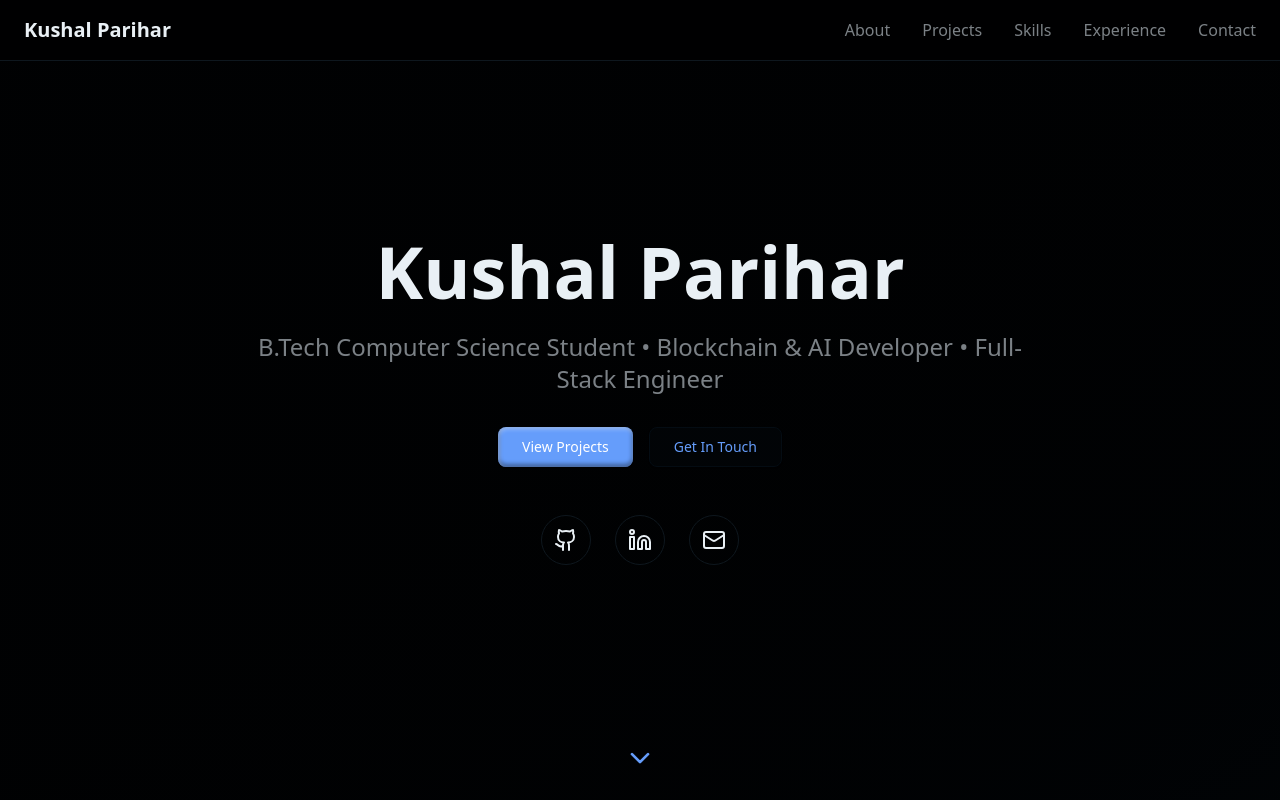
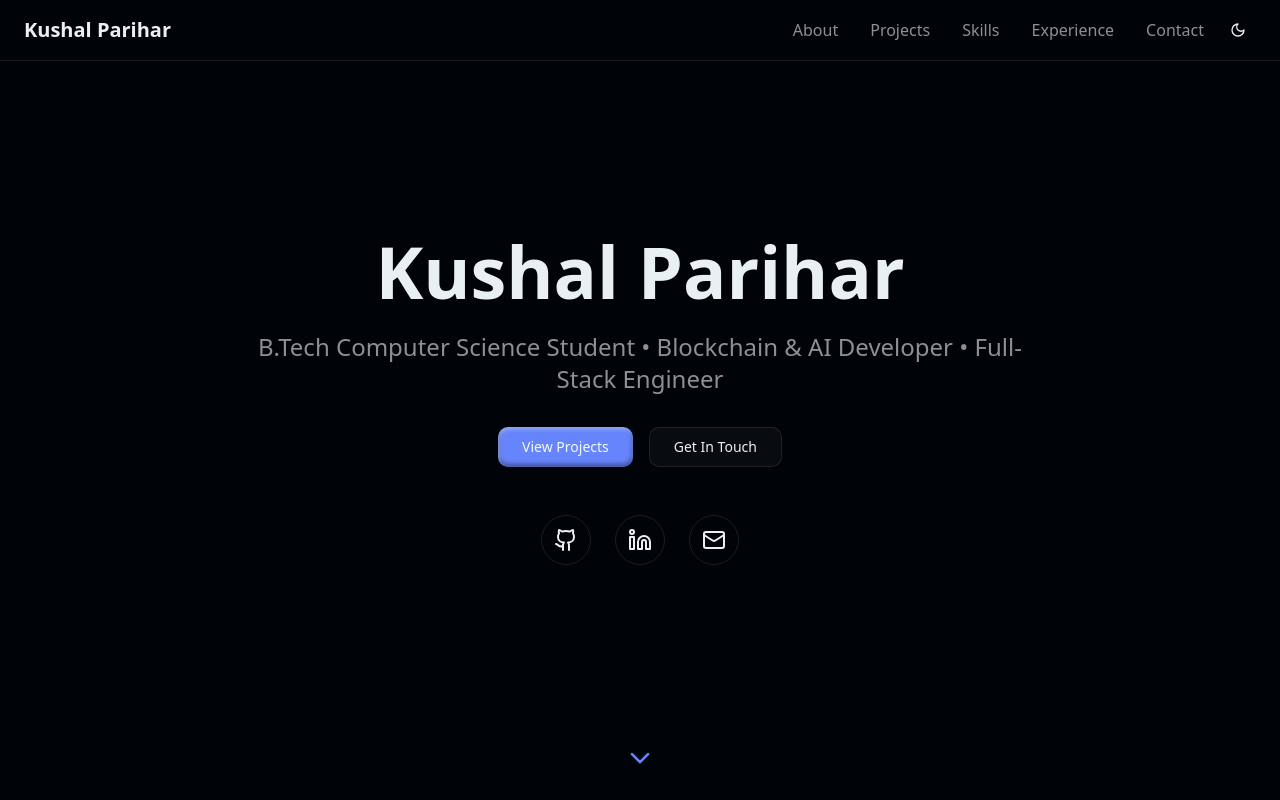
Before and after one commit to switch41/portfolio, a React (Vite) app: page / in a window 1280 px wide. Shown: the top 800 px of the page. Built offline with nearby package versions, Linux system fonts and the light colour scheme; no server answers; what @convex-dev/auth would draw is missing.

Commit message:
Update portfolio theme to Modern & Clean with dual mode, glassmorphism, and refined animations.

```diff
--- /dev/null
+++ b/src/components/theme-provider.tsx
@@ -0,0 +1,71 @@
+import { createContext, useContext, useEffect, useState } from "react"
+
+type ThemeProviderProps = {
+  children: React.ReactNode
+  defaultTheme?: "dark" | "light" | "system"
+  storageKey?: string
+}
+
+type ThemeProviderState = {
+  theme: "dark" | "light" | "system"
+  setTheme: (theme: "dark" | "light" | "system") => void
+}
+
+const initialState: ThemeProviderState = {
+  theme: "system",
+  setTheme: () => null,
+}
+
+const ThemeProviderContext = createContext<ThemeProviderState>(initialState)
+
+export function ThemeProvider({
+  children,
+  defaultTheme = "system",
+  storageKey = "vite-ui-theme",
+  ...props
+}: ThemeProviderProps) {
+  const [theme, setTheme] = useState<"dark" | "light" | "system">(
+    () => (localStorage.getItem(storageKey) as "dark" | "light" | "system") || defaultTheme
+  )
+
+  useEffect(() => {
+    const root = window.document.documentElement
+
+    root.classList.remove("light", "dark")
+
+    if (theme === "system") {
+      const systemTheme = window.matchMedia("(prefers-color-scheme: dark)")
+        .matches
+        ? "dark"
+        : "light"
+
+      root.classList.add(systemTheme)
+      return
+    }
+
+    root.classList.add(theme)
+  }, [theme])
+
+  const value = {
+    theme,
+    setTheme: (theme: "dark" | "light" | "system") => {
+      localStorage.setItem(storageKey, theme)
+      setTheme(theme)
+    },
+  }
+
+  return (
+    <ThemeProviderContext.Provider {...props} value={value}>
+      {children}
+    </ThemeProviderContext.Provider>
+  )
+}
+
+export const useTheme = () => {
+  const context = useContext(ThemeProviderContext)
+
+  if (context === undefined)
+    throw new Error("useTheme must be used within a ThemeProvider")
+
+  return context
+}
--- /dev/null
+++ b/src/components/theme-toggle.tsx
@@ -0,0 +1,20 @@
+import { Moon, Sun } from "lucide-react"
+
+import { Button } from "@/components/ui/button"
+import { useTheme } from "@/components/theme-provider"
+
+export function ThemeToggle() {
+  const { theme, setTheme } = useTheme()
+
+  return (
+    <Button
+      variant="ghost"
+      size="icon"
+      onClick={() => setTheme(theme === "light" ? "dark" : "light")}
+      aria-label="Toggle theme"
+    >
+      <Sun className="h-[1.2rem] w-[1.2rem] rotate-0 scale-100 transition-all dark:-rotate-90 dark:scale-0" />
+      <Moon className="absolute h-[1.2rem] w-[1.2rem] rotate-90 scale-0 transition-all dark:rotate-0 dark:scale-100" />
+    </Button>
+  )
+}
--- a/src/index.css
+++ b/src/index.css
@@ -42,40 +42,62 @@
   --color-sidebar-ring: var(--sidebar-ring);
 }
 
-/* Modern Professional Dark Theme */
+/* Modern & Clean Theme */
 :root {
-  --radius: 0.625rem;
-  --background: oklch(0.07 0.01 240);
-  --foreground: oklch(0.95 0.01 240);
-  --card: oklch(0.1 0.02 240);
+  --radius: 0.75rem;
+  --background: oklch(0.99 0.005 240); /* Almost white */
+  --foreground: oklch(0.15 0.02 240); /* Dark gray */
+
+  --card: oklch(1 1 1 / 0.5); /* Semi-transparent white for glass effect */
+  --card-foreground: oklch(0.15 0.02 240);
+
+  --popover: oklch(0.99 0.005 240);
+  --popover-foreground: oklch(0.15 0.02 240);
+
+  --primary: oklch(0.6 0.18 270); /* Professional Purple/Blue */
+  --primary-foreground: oklch(0.99 0.005 240);
+
+  --secondary: oklch(0.95 0.01 240); /* Light gray */
+  --secondary-foreground: oklch(0.2 0.02 240);
+
+  --muted: oklch(0.95 0.01 240);
+  --muted-foreground: oklch(0.45 0.02 240);
+
+  --accent: oklch(0.97 0.01 240);
+  --accent-foreground: oklch(0.2 0.02 240);
+
+  --destructive: oklch(0.6 0.2 25);
+  --border: oklch(0.15 0.02 240 / 0.1); /* Subtle border */
+  --input: oklch(0.15 0.02 240 / 0.1);
+  --ring: oklch(0.6 0.18 270);
+}
+
+.dark {
+  --background: oklch(0.1 0.02 240); /* Very dark gray */
+  --foreground: oklch(0.95 0.01 240); /* Light gray */
+
+  --card: oklch(0.18 0.02 240 / 0.5); /* Semi-transparent dark gray for glass effect */
   --card-foreground: oklch(0.95 0.01 240);
+
   --popover: oklch(0.1 0.02 240);
   --popover-foreground: oklch(0.95 0.01 240);
-  --primary: oklch(0.7 0.15 260);
-  --primary-foreground: oklch(1 0 0);
-  --secondary: oklch(0.15 0.02 240);
+
+  --primary: oklch(0.65 0.18 270); /* Slightly brighter primary for dark mode */
+  --primary-foreground: oklch(0.98 0.01 240);
+
+  --secondary: oklch(0.18 0.02 240); /* Lighter dark gray */
   --secondary-foreground: oklch(0.95 0.01 240);
-  --muted: oklch(0.15 0.02 240);
-  --muted-foreground: oklch(0.6 0.01 240);
-  --accent: oklch(0.75 0.1 150); /* A nice teal */
-  --accent-foreground: oklch(0.05 0.01 150);
-  --destructive: oklch(0.6 0.2 25); /* A less bright red */
-  --border: oklch(0.2 0.02 240);
-  --input: oklch(0.15 0.02 240);
-  --ring: oklch(0.7 0.15 260);
-  --chart-1: oklch(0.7 0.15 260);
-  --chart-2: oklch(0.75 0.1 150);
-  --chart-3: oklch(0.7 0.1 80);
-  --chart-4: oklch(0.7 0.1 40);
-  --chart-5: oklch(0.7 0.1 300);
-  --sidebar: oklch(0.1 0.02 240);
-  --sidebar-foreground: oklch(0.95 0.01 240);
-  --sidebar-primary: oklch(0.7 0.15 260);
-  --sidebar-primary-foreground: oklch(1 0 0);
-  --sidebar-accent: oklch(0.15 0.02 240);
-  --sidebar-accent-foreground: oklch(0.95 0.01 240);
-  --sidebar-border: oklch(0.2 0.02 240);
-  --sidebar-ring: oklch(0.7 0.15 260);
+
+  --muted: oklch(0.18 0.02 240);
+  --muted-foreground: oklch(0.65 0.01 240);
+
+  --accent: oklch(0.18 0.02 240);
+  --accent-foreground: oklch(0.95 0.01 240);
+
+  --destructive: oklch(0.6 0.2 25);
+  --border: oklch(0.95 0.01 240 / 0.1); /* Subtle light border */
+  --input: oklch(0.95 0.01 240 / 0.1);
+  --ring: oklch(0.65 0.18 270);
 }
 
 @layer base {
@@ -84,6 +106,8 @@
   }
   body {
     @apply bg-background text-foreground;
+    background-image: radial-gradient(circle at top left, oklch(from var(--primary) l c h / 5%), transparent 30%),
+                      radial-gradient(circle at bottom right, oklch(from var(--accent) l c h / 5%), transparent 40%);
     scroll-behavior: smooth;
   }
 
@@ -102,18 +126,17 @@
   }
 
   ::-webkit-scrollbar-thumb:hover {
-    background: oklch(0.65 0.15 260);
+    background: oklch(from var(--primary) l c h / 80%);
   }
 }
 
-/* Custom card style */
-.card-glow {
-  background: var(--card);
-  border: 1px solid var(--border);
+/* Custom glassmorphism card style */
+.glass-card {
+  @apply bg-card/60 backdrop-blur-lg border rounded-xl;
   transition: border-color 0.3s ease, box-shadow 0.3s ease;
 }
 
-.card-glow:hover {
-  border-color: var(--primary);
-  box-shadow: 0 0 15px oklch(from var(--primary) l a b / 25%);
+.glass-card:hover {
+  @apply border-primary/50;
+  box-shadow: 0 0 20px oklch(from var(--primary) l a b / 15%);
 }
--- a/src/main.tsx
+++ b/src/main.tsx
@@ -11,6 +11,7 @@ import "./index.css";
 import Dashboard from "./pages/Dashboard.tsx";
 import Landing from "./pages/Landing.tsx";
 import NotFound from "./pages/NotFound.tsx";
+import { ThemeProvider } from "./components/theme-provider";
 
 const convex = new ConvexReactClient(import.meta.env.VITE_CONVEX_URL as string);
 
@@ -42,18 +43,18 @@ createRoot(document.getElementById("root")!).render(
     <VlyToolbar />
     <InstrumentationProvider>
       <ConvexAuthProvider client={convex}>
-        <BrowserRouter>
-          <RouteSyncer />
-          <div className="dark">
+        <ThemeProvider defaultTheme="dark" storageKey="vite-ui-theme">
+          <BrowserRouter>
+            <RouteSyncer />
             <Routes>
               <Route path="*" element={<NotFound />} />
               <Route path="/" element={<Landing />} />
               <Route path="/auth" element={<Auth />} />
               <Route path="/dashboard" element={<Dashboard />} />
             </Routes>
-          </div>
-        </BrowserRouter>
-        <Toaster />
+          </BrowserRouter>
+          <Toaster />
+        </ThemeProvider>
       </ConvexAuthProvider>
     </InstrumentationProvider>
   </StrictMode>,
--- a/src/pages/Landing.tsx
+++ b/src/pages/Landing.tsx
@@ -17,6 +17,7 @@ import {
 } from "lucide-react";
 import { Button } from "@/components/ui/button";
 import { Badge } from "@/components/ui/badge";
+import { ThemeToggle } from "@/components/theme-toggle";
 
 const fadeInUp = {
   initial: { opacity: 0, y: 60 },
@@ -40,7 +41,6 @@ const projects = [
     tech: ["React", "Solidity", "Ethereum", "Web3.js", "MetaMask"],
     category: "Blockchain / Web",
     github: "#",
-    color: "green"
   },
   {
     title: "Redact Tool",
@@ -49,7 +49,6 @@ const projects = [
     tech: ["Python", "Flask", "NLP", "OpenCV", "Regex"],
     category: "AI / Privacy",
     github: "#",
-    color: "pink"
   },
   {
     title: "Switch Healthcare",
@@ -58,7 +57,6 @@ const projects = [
     tech: ["React", "Flask", "Python", "NLP"],
     category: "AI / Healthcare",
     github: "#",
-    color: "blue"
   },
   {
     title: "AI-Powered Chatbot",
@@ -67,7 +65,6 @@ const projects = [
     tech: ["Python", "Flask", "NLP", "Transformers"],
     category: "AI / Web",
     github: "#",
-    color: "green"
   }
 ];
 
@@ -121,14 +118,15 @@ export default function Landing() {
         animate={{ opacity: 1, y: 0 }}
         className="fixed top-0 w-full z-50 bg-background/80 backdrop-blur-md border-b border-border"
       >
-        <div className="container mx-auto px-6 py-4">
+        <div className="container mx-auto px-6 py-3">
           <div className="flex justify-between items-center">
             <motion.div
-              className="text-xl font-bold gradient-text"
+              className="text-xl font-bold text-foreground"
               whileHover={{ scale: 1.05 }}
             >
               Kushal Parihar
             </motion.div>
+            <div className="flex items-center space-x-4">
               <div className="hidden md:flex space-x-8">
                 {['About', 'Projects', 'Skills', 'Experience', 'Contact'].map((item) => (
                   <motion.button
@@ -142,13 +140,14 @@ export default function Landing() {
                   </motion.button>
                 ))}
               </div>
+              <ThemeToggle />
+            </div>
           </div>
         </div>
       </motion.nav>
 
       {/* Hero Section */}
       <section className="min-h-screen flex items-center justify-center relative overflow-hidden">
-        <div className="absolute inset-0 bg-gradient-to-br from-background via-background to-secondary/20"></div>
         <motion.div
           className="container mx-auto px-6 text-center relative z-10"
           variants={staggerContainer}
@@ -159,8 +158,8 @@ export default function Landing() {
             variants={fadeInUp}
             className="mb-8"
           >
-            <h1 className="text-5xl md:text-7xl font-bold mb-6">
-              <span className="gradient-text text-glow">Kushal Parihar</span>
+            <h1 className="text-5xl md:text-7xl font-bold mb-6 text-foreground">
+              Kushal Parihar
             </h1>
             <p className="text-xl md:text-2xl text-muted-foreground mb-8 max-w-3xl mx-auto">
               B.Tech Computer Science Student • Blockchain & AI Developer • Full-Stack Engineer
@@ -173,7 +172,6 @@ export default function Landing() {
           >
             <Button
               onClick={() => scrollToSection('projects')}
-              className="glow-green hover:glow-green"
               size="lg"
             >
               View Projects
@@ -181,7 +179,6 @@ export default function Landing() {
             <Button
               variant="outline"
               onClick={() => scrollToSection('contact')}
-              className="border-primary text-primary hover:bg-primary hover:text-primary-foreground"
               size="lg"
             >
               Get In Touch
@@ -202,7 +199,7 @@ export default function Landing() {
                 href={href}
                 target="_blank"
                 rel="noopener noreferrer"
-                className="p-3 rounded-full border border-border hover:border-primary transition-colors glow-green"
+                className="p-3 rounded-full border border-border hover:border-primary hover:bg-primary/10 transition-colors"
                 whileHover={{ scale: 1.1, rotate: 5 }}
                 whileTap={{ scale: 0.95 }}
               >
@@ -222,7 +219,7 @@ export default function Landing() {
       </section>
 
       {/* About Section */}
-      <section id="about" className="py-20 bg-secondary/20">
+      <section id="about" className="py-20">
         <div className="container mx-auto px-6">
           <motion.div
             initial={{ opacity: 0, y: 60 }}
@@ -231,7 +228,7 @@ export default function Landing() {
             viewport={{ once: true }}
             className="max-w-4xl mx-auto text-center"
           >
-            <h2 className="text-4xl font-bold mb-8 gradient-text">About Me</h2>
+            <h2 className="text-4xl font-bold mb-8 text-foreground">About Me</h2>
             <div className="text-lg text-muted-foreground space-y-6 leading-relaxed">
               <p>
                 Hi, I'm <span className="text-primary font-semibold">Kushal Parihar</span> — a B.Tech Computer Science student from Hyderabad with a passion for building impactful, scalable, and secure applications.
@@ -240,7 +237,7 @@ export default function Landing() {
                 If it sounds fun or solves a real problem, I'll probably build it — from blockchain-based prediction platforms to AI-powered privacy tools.
               </p>
               <p>
-                I specialize in <span className="text-accent font-semibold">Blockchain</span>, <span className="text-blue-400 font-semibold">AI/ML</span>, and <span className="text-primary font-semibold">full-stack development</span> with strong skills in Python, JavaScript, Solidity, and React.
+                I specialize in <span className="font-semibold text-primary/90">Blockchain</span>, <span className="font-semibold text-primary/90">AI/ML</span>, and <span className="font-semibold text-primary/90">full-stack development</span> with strong skills in Python, JavaScript, Solidity, and React.
               </p>
               <p>
                 I thrive in hackathons, enjoy collaborating with teams, and love turning ideas into functional products. I'm currently seeking remote or hybrid SDE internships starting August 2025 to work on innovative and challenging projects.
@@ -258,7 +255,7 @@ export default function Landing() {
             whileInView={{ opacity: 1, y: 0 }}
             transition={{ duration: 0.6 }}
             viewport={{ once: true }}
-            className="text-4xl font-bold text-center mb-16 gradient-text"
+            className="text-4xl font-bold text-center mb-16 text-foreground"
           >
             Featured Projects
           </motion.h2>
@@ -271,10 +268,7 @@ export default function Landing() {
                 whileInView={{ opacity: 1, y: 0 }}
                 transition={{ duration: 0.6, delay: index * 0.1 }}
                 viewport={{ once: true }}
-                className={`card-glow p-6 rounded-lg hover:scale-105 transition-all duration-300 ${
-                  project.color === 'green' ? 'hover:glow-green' :
-                  project.color === 'pink' ? 'hover:glow-pink' : 'hover:glow-blue'
-                }`}
+                className="glass-card p-6 hover:scale-103 transition-all duration-300"
               >
                 <div className="flex justify-between items-start mb-4">
                   <h3 className="text-xl font-bold text-primary">{project.title}</h3>
@@ -297,7 +291,6 @@ export default function Landing() {
                   <Button
                     variant="ghost"
                     size="sm"
-                    className="text-primary hover:text-primary-foreground hover:bg-primary"
                   >
                     <Github className="w-4 h-4 mr-2" />
                     View Code
@@ -305,7 +298,6 @@ export default function Landing() {
                   <Button
                     variant="ghost"
                     size="sm"
-                    className="text-accent hover:text-accent-foreground hover:bg-accent"
                   >
                     <ExternalLink className="w-4 h-4 mr-2" />
                     Live Demo
@@ -318,14 +310,14 @@ export default function Landing() {
       </section>
 
       {/* Skills Section */}
-      <section id="skills" className="py-20 bg-secondary/20">
+      <section id="skills" className="py-20">
         <div className="container mx-auto px-6">
           <motion.h2
             initial={{ opacity: 0, y: 60 }}
             whileInView={{ opacity: 1, y: 0 }}
             transition={{ duration: 0.6 }}
             viewport={{ once: true }}
-            className="text-4xl font-bold text-center mb-16 gradient-text"
+            className="text-4xl font-bold text-center mb-16 text-foreground"
           >
             Tech Stack & Skills
           </motion.h2>
@@ -338,19 +330,19 @@ export default function Landing() {
                 whileInView={{ opacity: 1, y: 0 }}
                 transition={{ duration: 0.6, delay: index * 0.1 }}
                 viewport={{ once: true }}
-                className="card-glow p-6 rounded-lg"
+                className="glass-card p-6"
               >
                 <div className="flex items-center mb-4">
                   {category.includes('Programming') && <Code className="w-6 h-6 text-primary mr-3" />}
-                  {category.includes('Frameworks') && <Zap className="w-6 h-6 text-accent mr-3" />}
-                  {category.includes('Blockchain') && <Database className="w-6 h-6 text-blue-400 mr-3" />}
-                  {category.includes('AI') && <Cpu className="w-6 h-6 text-purple-400 mr-3" />}
-                  {category.includes('Tools') && <Award className="w-6 h-6 text-orange-400 mr-3" />}
+                  {category.includes('Frameworks') && <Zap className="w-6 h-6 text-primary mr-3" />}
+                  {category.includes('Blockchain') && <Database className="w-6 h-6 text-primary mr-3" />}
+                  {category.includes('AI') && <Cpu className="w-6 h-6 text-primary mr-3" />}
+                  {category.includes('Tools') && <Award className="w-6 h-6 text-primary mr-3" />}
                   <h3 className="text-lg font-semibold">{category}</h3>
                 </div>
                 <div className="flex flex-wrap gap-2">
                   {skillList.map((skill) => (
-                    <Badge key={skill} variant="outline" className="text-xs hover:bg-primary hover:text-primary-foreground transition-colors">
+                    <Badge key={skill} variant="secondary" className="text-xs">
                       {skill}
                     </Badge>
                   ))}
@@ -369,7 +361,7 @@ export default function Landing() {
             whileInView={{ opacity: 1, y: 0 }}
             transition={{ duration: 0.6 }}
             viewport={{ once: true }}
-            className="text-4xl font-bold text-center mb-16 gradient-text"
+            className="text-4xl font-bold text-center mb-16 text-foreground"
           >
             Experience & Achievements
           </motion.h2>
@@ -389,12 +381,12 @@ export default function Landing() {
                     whileInView={{ opacity: 1, x: 0 }}
                     transition={{ duration: 0.6, delay: index * 0.1 }}
                     viewport={{ once: true }}
-                    className="card-glow p-6 rounded-lg"
+                    className="glass-card p-6"
                   >
                     <div className="flex flex-col md:flex-row md:justify-between md:items-start mb-4">
                       <div>
                         <h4 className="text-lg font-semibold text-primary">{exp.title}</h4>
-                        <p className="text-accent font-medium">{exp.company}</p>
+                        <p className="text-muted-foreground font-medium">{exp.company}</p>
                       </div>
                       <Badge variant="outline" className="mt-2 md:mt-0">
                         {exp.period}
@@ -427,9 +419,9 @@ export default function Landing() {
                     whileInView={{ opacity: 1, y: 0 }}
                     transition={{ duration: 0.6, delay: index * 0.1 }}
                     viewport={{ once: true }}
-                    className="card-glow p-4 rounded-lg flex items-start"
+                    className="glass-card p-4 flex items-start"
                   >
-                    <GraduationCap className="w-5 h-5 text-accent mr-3 mt-0.5 flex-shrink-0" />
+                    <GraduationCap className="w-5 h-5 text-primary mr-3 mt-0.5 flex-shrink-0" />
                     <p className="text-sm text-muted-foreground">{achievement}</p>
                   </motion.div>
                 ))}
@@ -440,7 +432,7 @@ export default function Landing() {
       </section>
 
       {/* Contact Section */}
-      <section id="contact" className="py-20 bg-secondary/20">
+      <section id="contact" className="py-20">
         <div className="container mx-auto px-6 text-center">
           <motion.div
             initial={{ opacity: 0, y: 60 }}
@@ -448,7 +440,7 @@ export default function Landing() {
             transition={{ duration: 0.6 }}
             viewport={{ once: true }}
           >
-            <h2 className="text-4xl font-bold mb-8 gradient-text">Let's Connect</h2>
+            <h2 className="text-4xl font-bold mb-8 text-foreground">Let's Connect</h2>
             <p className="text-lg text-muted-foreground mb-12 max-w-2xl mx-auto">
               I'm currently seeking remote or hybrid SDE internships starting August 2025.
               Let's discuss how we can work together on innovative projects!
@@ -469,22 +461,22 @@ export default function Landing() {
                 className="flex items-center text-muted-foreground"
                 whileHover={{ scale: 1.05 }}
               >
-                <MapPin className="w-5 h-5 mr-3 text-accent" />
+                <MapPin className="w-5 h-5 mr-3 text-primary" />
                 Hyderabad, India
               </motion.div>
             </div>
 
             <div className="flex justify-center space-x-6">
               {[
-                { icon: Github, href: "https://github.com/switch41", label: "GitHub", color: "glow-green" },
-                { icon: Linkedin, href: "https://linkedin.com/in/kushal-parihar", label: "LinkedIn", color: "glow-blue" }
-              ].map(({ icon: Icon, href, label, color }) => (
+                { icon: Github, href: "https://github.com/switch41", label: "GitHub" },
+                { icon: Linkedin, href: "https://linkedin.com/in/kushal-parihar", label: "LinkedIn" }
+              ].map(({ icon: Icon, href, label }) => (
                 <motion.a
                   key={label}
                   href={href}
                   target="_blank"
                   rel="noopener noreferrer"
-                  className={`p-4 rounded-full border border-border hover:border-primary transition-colors ${color}`}
+                  className="p-4 rounded-full border border-border hover:border-primary hover:bg-primary/10 transition-colors"
                   whileHover={{ scale: 1.1, rotate: 5 }}
                   whileTap={{ scale: 0.95 }}
                 >
```
Lines whose indentation alone changed are shown as unchanged.
